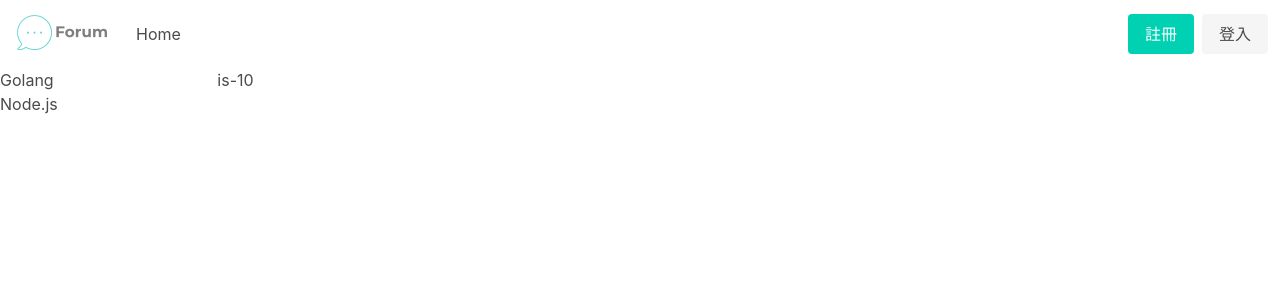
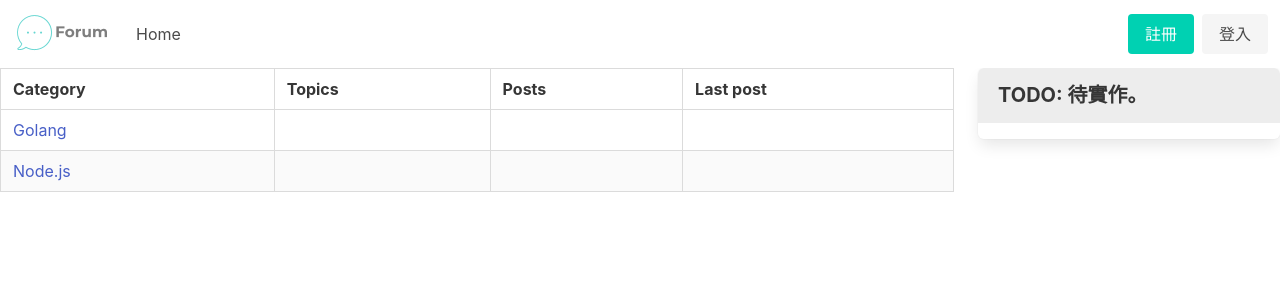
Before and after one commit to kakurineuin/golang-forum, a React (Create React App) app in the folder frontend/: page / in a window 1280 px wide. Shown: the top 300 px of the page. Built offline with nearby package versions, Linux system fonts and the light colour scheme.

Commit message:
首頁加上表格，表格內容尚未實作。

```diff
--- a/frontend/src/App.js
+++ b/frontend/src/App.js
@@ -4,6 +4,7 @@
 import Register from './pages/Register';
 import Login from './pages/Login';
 import Home from './pages/Home';
+import Posts from './pages/Posts';
 import * as authActions from './modules/auth';
 import * as messageActions from './modules/message';
 import './App.css';
@@ -57,8 +58,8 @@
       myConfigs = <Link to="/my/configs" className="navbar-item">{this.props.user.account}</Link>;
       buttons = (
         <div className="buttons">
-          <a className="button is-light"
-            onClick={event => this.logoutHandler(event)}>登出</a>
+          <button className="button is-light"
+            onClick={event => this.logoutHandler(event)}>登出</button>
         </div>
       );
     } else {
@@ -75,11 +76,11 @@
         <nav className="navbar" role="navigation" aria-label="main navigation">
           <div className="navbar-brand">
             <Link to="/" className="navbar-item">
-              <img src={logo} style={{ width: '100px', maxHeight: '52px' }} />
+              <img alt="logo" src={logo} style={{ width: '100px', maxHeight: '52px' }} />
             </Link>
           </div>
 
-          <div id="navbarBasicExample" className="navbar-menu">
+          <div id="navbarBasicExample" className="navbar-menu is-active">
             <div className="navbar-start">
               <Link to="/" className="navbar-item">Home</Link>
             </div>
@@ -99,6 +100,7 @@
             <Switch>
               <Route path="/register" component={Register} />
               <Route path="/login" component={Login} />
+              <Route path="/posts/:category" component={Posts} />
               <Route path="/" exact component={Home} />
               <Redirect to="/" />
             </Switch>
--- a/frontend/src/pages/Home.js
+++ b/frontend/src/pages/Home.js
@@ -1,15 +1,54 @@
 import React, { Component } from 'react';
+import { Link } from 'react-router-dom';
 
 class Home extends Component {
   render() {
+    console.log('Home props', this.props);
+
     return (
-      <div class="columns">
-        <div class="column is-2">
-          <div>Golang</div>
-          <div>Node.js</div>
+      <div className="columns">
+        <div className="column is-9">
+          <table className="table is-bordered is-striped is-hoverable is-fullwidth">
+            <thead>
+              <tr>
+                <th>Category</th>
+                <th>Topics</th>
+                <th>Posts</th>
+                <th>Last post</th>
+              </tr>
+            </thead>
+            <tbody>
+              <tr>
+                <td>
+                  <Link to="/posts/golang">
+                    Golang
+                  </Link>
+                </td>
+                <td></td>
+                <td></td>
+                <td></td>
+              </tr>
+              <tr>
+                <td>
+                  <Link to="/posts/nodejs">
+                    Node.js
+                  </Link>
+                </td>
+                <td></td>
+                <td></td>
+                <td></td>
+              </tr>
+            </tbody>
+          </table>
         </div>
-        <div class="column is-10">
-          is-10
+        <div className="column is-3">
+          <nav className="panel">
+            <p className="panel-heading">
+              TODO: 待實作。
+            </p>
+            <div className="panel-block">
+            </div>
+          </nav>
         </div>
       </div>
     );
--- /dev/null
+++ b/frontend/src/pages/Posts.js
@@ -0,0 +1,28 @@
+import React, { Component } from 'react';
+
+class Posts extends Component {
+  render() {
+    return (
+      <table className="table is-bordered is-striped is-hoverable is-fullwidth">
+        <thead>
+          <tr>
+            <th>Topic</th>
+            <th>Created</th>
+            <th>Statistics</th>
+            <th>Last post</th>
+          </tr>
+        </thead>
+        <tbody>
+          <tr>
+            <td></td>
+            <td></td>
+            <td></td>
+            <td></td>
+          </tr>
+        </tbody>
+      </table>
+    );
+  }
+}
+
+export default Posts;
```
